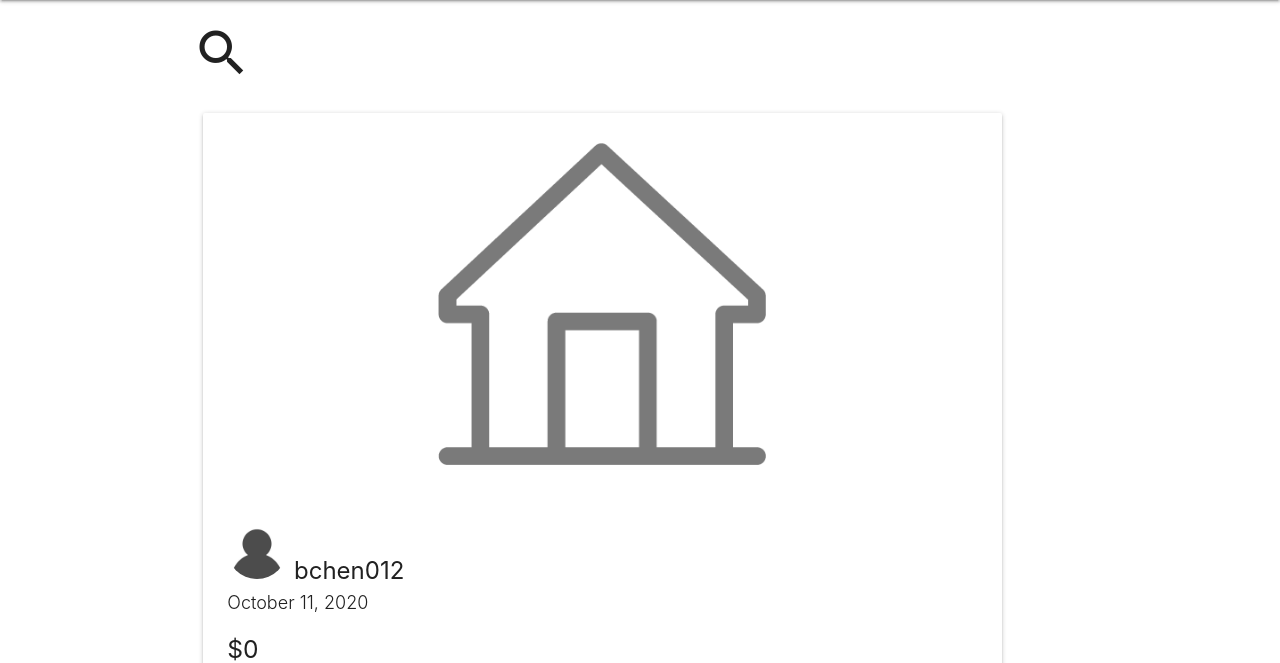
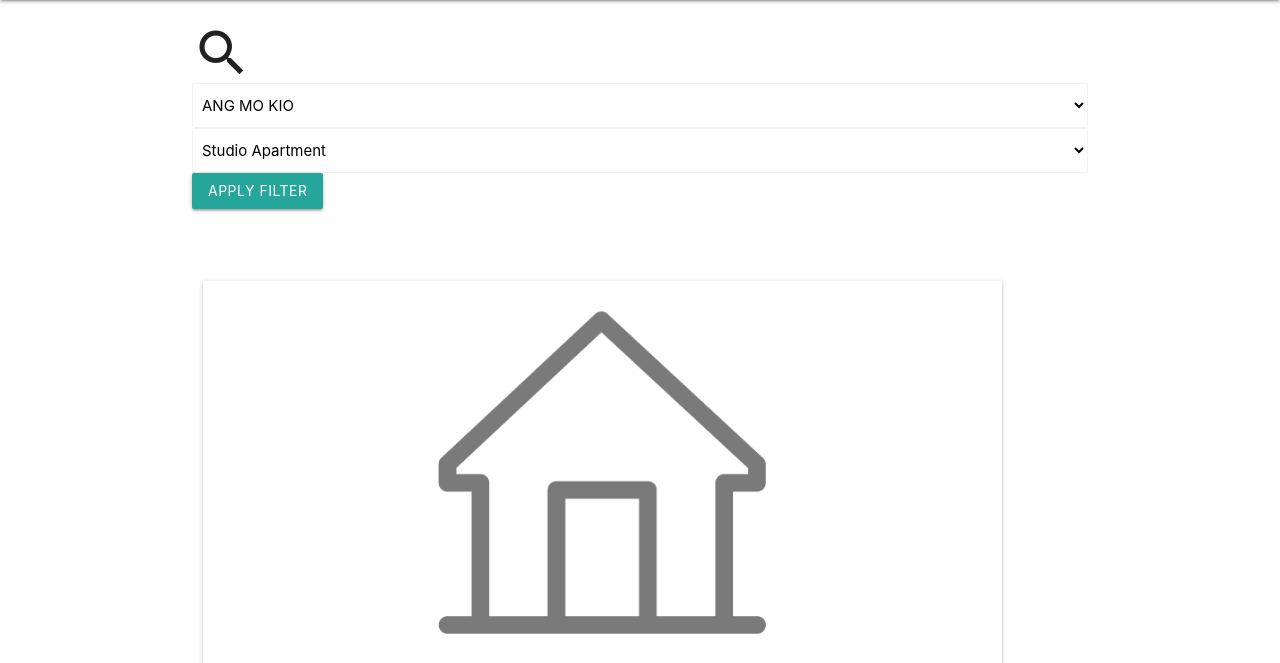
Before and after one commit to bchen012/SE_Project, a Django app: page /main/ in a window 1280 px wide. Shown: the part 128-791 px from the top of the page. Run offline with Django 3.2, Linux system fonts and the light colour scheme; a user stored in the database is signed in; data comes from the database, SQL or seed files in the repository; both versions use the stored data as it was after the commit; parts of the project's set-up code (start-up, migrations or seed data) failed here and were passed over; some libraries are stand-ins or nearby versions.

Commit message:
added filter function, but not complete yet

```diff
--- /dev/null
+++ b/Home/flats.py
@@ -0,0 +1,7 @@
+FLAT_CHOICES = (('Studio Apartment', 'Studio Apartment'),
+                ('2-Room Flat', '2-Room Flat'),
+                ('3-Room Flat', '3-Room Flat'),
+                ('4-Room Flat', '4-Room Flat'),
+                ('5-Room Flat', '5-Room Flat'),
+                ('Executive Flat', 'Executive Flat')
+                )
--- a/Home/forms.py
+++ b/Home/forms.py
@@ -1,5 +1,8 @@
 from django import forms
+from django.forms import Form
 from .models import Post
+from .towns import TOWN_CHOICES
+from .flats import FLAT_CHOICES
 
 
 class PostForm(forms.ModelForm):
@@ -9,3 +12,8 @@ class PostForm(forms.ModelForm):
         fields = ['town', 'postal_code', 'address', 'floor_number', 'flat_type', 'floor_area', 'remaining_lease',
                   'price', 'recommended_price', 'description', 'display_image', 'gallery_image_0', 'gallery_image_1',
                   'gallery_image_2', 'gallery_image_3']
+
+
+class FilterForm(Form):
+    filter_town = forms.ChoiceField(choices=TOWN_CHOICES)
+    filter_flat = forms.ChoiceField(choices=FLAT_CHOICES)
--- a/Home/models.py
+++ b/Home/models.py
@@ -2,14 +2,7 @@ from django.db import models
 from django.utils import timezone
 from django.contrib.auth.models import User
 from .towns import TOWN_CHOICES
-
-FLAT_CHOICES = (('Studio Apartment', 'Studio Apartment'),
-                ('2-Room Flat', '2-Room Flat'),
-                ('3-Room Flat', '3-Room Flat'),
-                ('4-Room Flat', '4-Room Flat'),
-                ('5-Room Flat', '5-Room Flat'),
-                ('Executive Flat', 'Executive Flat')
-                )
+from .flats import FLAT_CHOICES
 
 
 class Post(models.Model):
@@ -18,7 +11,7 @@ class Post(models.Model):
     town = models.CharField(max_length=25, choices=TOWN_CHOICES, default='ANG MO KIO')
     floor_number = models.IntegerField(default=1)
     postal_code = models.IntegerField(default=0)
-    address = models.TextField(blank=True, default=' ')
+    address = models.TextField(blank=True, default='')
     flat_type = models.CharField(max_length=20, choices=FLAT_CHOICES, default='2-Room Flat')
     floor_area = models.IntegerField(default=0)
     remaining_lease = models.IntegerField(default=0)
--- a/Home/views.py
+++ b/Home/views.py
@@ -9,9 +9,9 @@ import plotly.express as px
 import json
 import pandas as pd
 import requests
-from .forms import PostForm
+from .forms import PostForm, FilterForm
 from sklearn import linear_model
-from .towns import TOWN_CHOICES
+from django.views.generic.edit import FormView
 
 
 class Main(LoginRequiredMixin, ListView):
@@ -21,9 +21,20 @@ class Main(LoginRequiredMixin, ListView):
     template_name = 'Home/main.html'
     ordering = ['-date_posted']
 
+    def get_queryset(self):
+        filter_town = self.request.GET.get('filter_town')
+        filter_flat = self.request.GET.get('filter_flat')
+        print(filter_town)
+        print(filter_flat)
+        return Post.objects.all().order_by('-date_posted')
+
     def get_context_data(self, **kwargs):
         context = super().get_context_data(**kwargs)
-        context['posts'] = Post.objects.all().order_by('-date_posted')
+        # context['posts'] = Post.objects.all().order_by('-date_posted')
+        context['form'] = FilterForm(initial={
+            'filter_town': self.request.GET.get('filter_town', ''),
+            'filter_flat': self.request.GET.get('filter_flat', ''),
+        })
         user = self.request.user
         context['user'] = user
         return context
@@ -45,12 +56,12 @@ def createPost(request):
             address = getAddress(form['postal_code'].value())
         if 'done' in request.POST:
             print(form.errors)
-            if form.is_valid():
+
+            if form.is_valid() and form.cleaned_data['address'] != '':
                 form.cleaned_data['address'] = address
                 instance = form.save(commit=False)
                 instance.user = request.user
                 instance.save()
-
                 return redirect('main')
     else:
         form = PostForm()
--- a/templates/Home/main.html
+++ b/templates/Home/main.html
@@ -28,6 +28,48 @@
     <div class="container">
     <br>
     <i class="material-icons medium">search</i>
+    <form class="row">
+
+    <select class="browser-default" name="filter_town" id="id_filter_town">
+      <option value="ANG MO KIO">ANG MO KIO</option>
+      <option value="BEDOK">BEDOK</option>
+      <option value="BISHAN">BISHAN</option>
+      <option value="BUKIT MERAH">BUKIT MERAH</option>
+      <option value="BUKIT BATOK">BUKIT BATOK</option>
+      <option value="CENTRAL AREA">CENTRAL AREA</option>
+      <option value="BUKIT PANJANG">BUKIT PANJANG</option>
+      <option value="GEYLANG">GEYLANG</option>
+      <option value="BUKIT TIMAH">BUKIT TIMAH</option>
+      <option value="CHOA CHU KANG">CHOA CHU KANG</option>
+      <option value="CLEMENTI">CLEMENTI</option>
+      <option value="HOUGANG">HOUGANG</option>
+      <option value="QUEENSTOWN">QUEENSTOWN</option>
+      <option value="JURONG EAST">JURONG EAST</option>
+      <option value="JURONG WEST">JURONG WEST</option>
+      <option value="KALLANG">KALLANG</option>
+      <option value="MARINE PARADE">MARINE PARADE</option>
+      <option value="PASIR RIS">PASIR RIS</option>
+      <option value="PUNGGOL">PUNGGOL</option>
+      <option value="SEMBAWANG">SEMBAWANG</option>
+      <option value="SENGKANG">SENGKANG</option>
+      <option value="SERANGOON">SERANGOON</option>
+      <option value="TAMPINES">TAMPINES</option>
+      <option value="TOA PAYOH">TOA PAYOH</option>
+      <option value="WOODLANDS">WOODLANDS</option>
+      <option value="YISHUN">YISHUN</option>
+    </select>
+
+  <select class="browser-default" name="filter_flat" id="id_filter_flat">
+      <option value="Studio Apartment" selected="">Studio Apartment</option>
+      <option value="2-Room Flat">2-Room Flat</option>
+      <option value="3-Room Flat">3-Room Flat</option>
+      <option value="4-Room Flat">4-Room Flat</option>
+      <option value="5-Room Flat">5-Room Flat</option>
+      <option value="Executive Flat">Executive Flat</option>
+    </select>
+
+<input type="submit" class="btn btn-default" value="Apply Filter">
+    </form>
     <br>
     <div class="content-section">
     <br>
```
Also changed, not shown: db.sqlite3.
